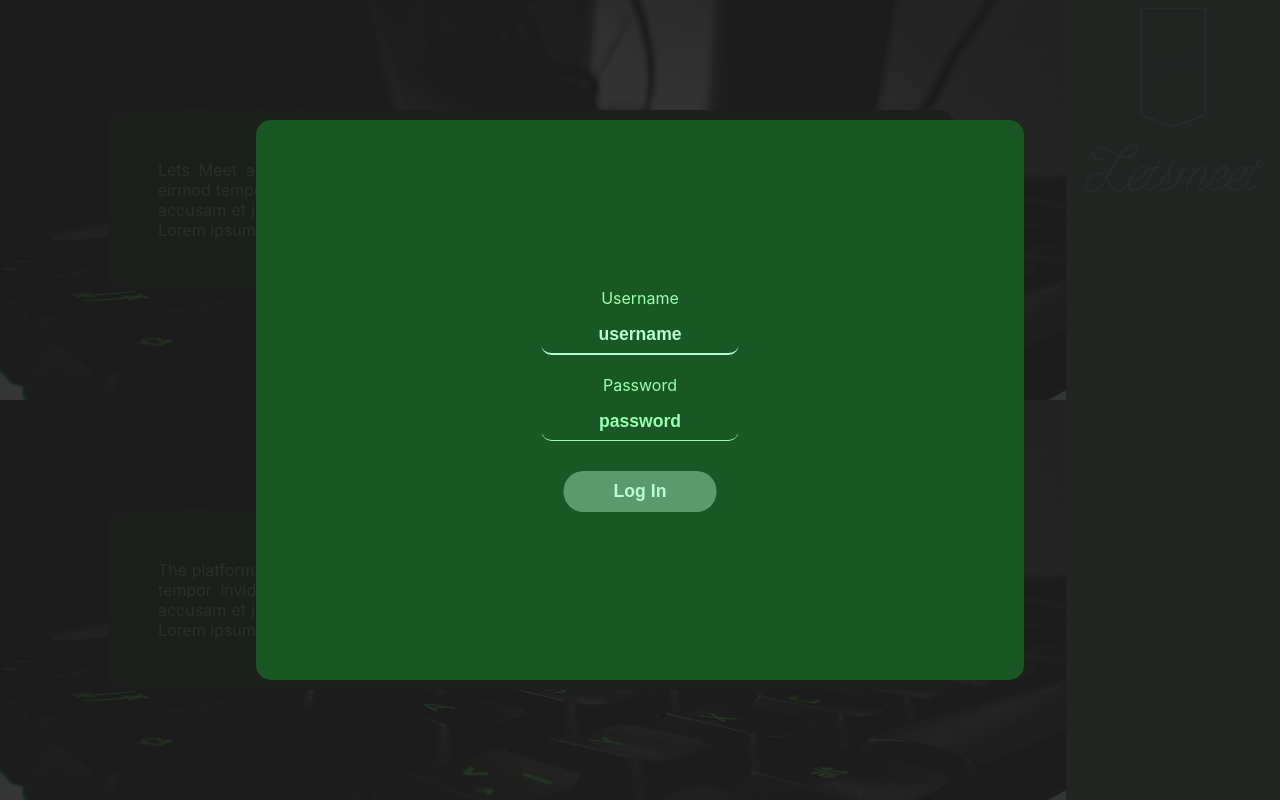
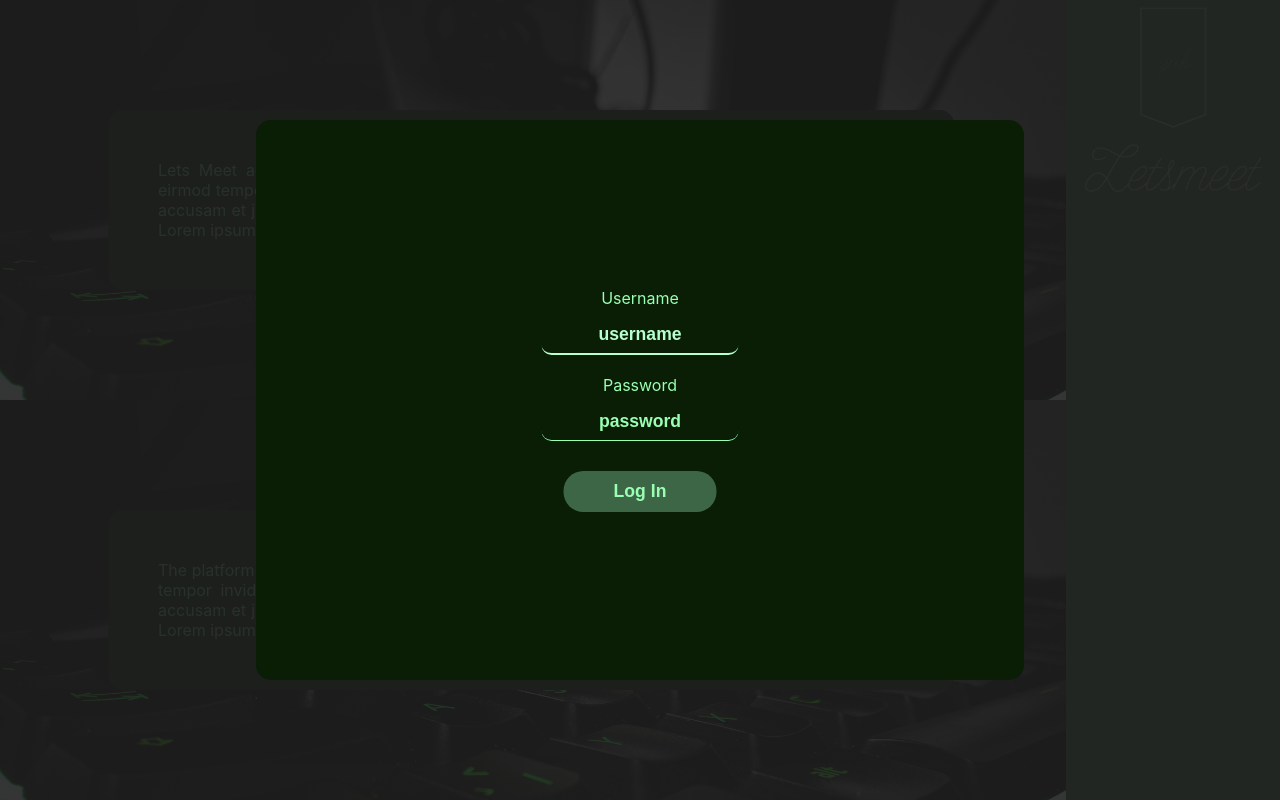
Before and after one commit to Fhuu/personalhub-front-end, a React (Create React App) app in the folder personalhub/: page / in a window 1280 px wide. Both pictures are taken after a click on the item "Log In". Shown: the top 800 px of the page. Built offline with nearby package versions, Linux system fonts and the light colour scheme.

Commit message:
change button and background color

```diff
--- a/personalhub/src/css/LoginForm.scss
+++ b/personalhub/src/css/LoginForm.scss
@@ -13,7 +13,7 @@
     #overlay {
         width: 60vw;
         height: 70vh;
-        background: $xanadu;
+        background: $dark-green;
         position: fixed;
         left: 50%;
         top: 50%;
@@ -45,7 +45,7 @@
             border-bottom: 1px solid $lightest-mint-shade;
             border-bottom-left-radius: 10px;
             border-bottom-right-radius: 10px;
-            background-color: $xanadu;
+            background-color: $dark-green;
         }
 
         input::placeholder {
@@ -75,12 +75,18 @@
         button {
             padding: 10px 50px;
             margin-bottom: 10px;
-            background: $mint-shade-3;
+            background: $mint-shade-4;
             border: none;
             border-radius: 20px;
-            color: $lightest-mint-shade-highlight;
+            color: $lightest-mint-shade;
             font-weight: bold;
             font-size: 1.1em;
+            outline: none;
+        }
+
+        button:hover {
+            color: $lightest-mint-shade-highlight;
+            background-color: $mint-shade-3;
         }
     }
 
```
